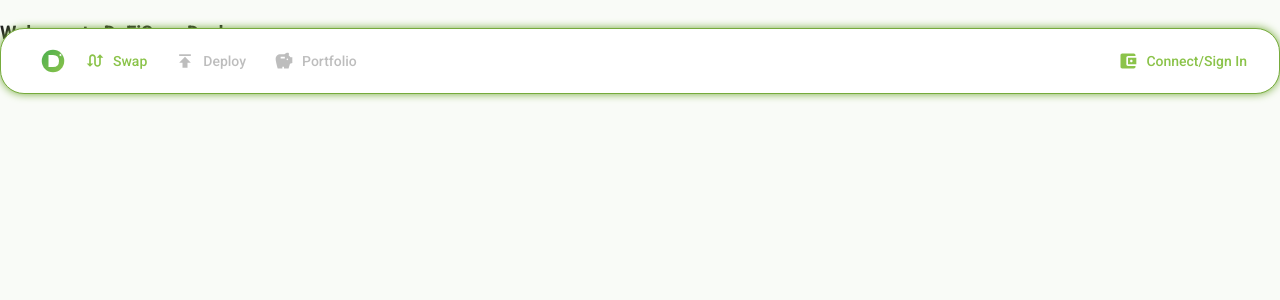
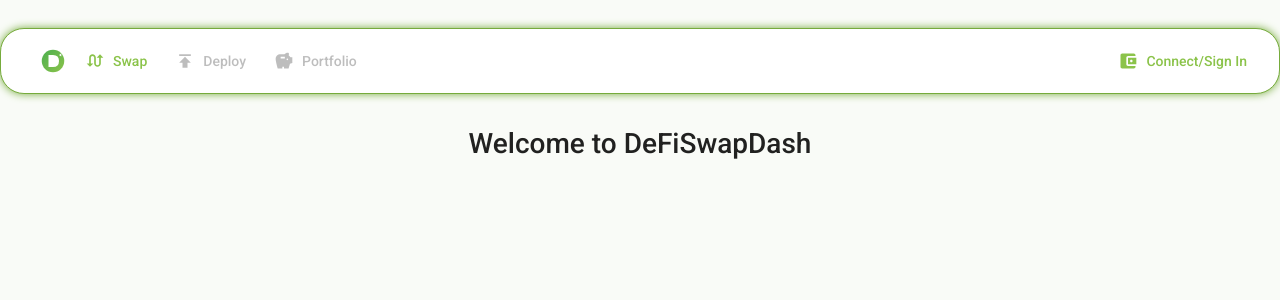
Before and after one commit to MatthewKsc/DeFiSwapDash, a React (Vite) app: page / in a window 1280 px wide. Shown: the top 300 px of the page. Built offline with nearby package versions, Linux system fonts and the light colour scheme.

Commit message:
Add routing links

```diff
--- a/src/App.tsx
+++ b/src/App.tsx
@@ -1,11 +1,24 @@
+import { Outlet } from 'react-router'
+import { Container } from '@mui/material'
+import Navbar from './components/Navbar/Navbar'
 import './App.css'
-import Navbar from './components/Navbar/Navbar'
 
 function App() {
   return (
     <>
       <Navbar />
-      <h3>Welcome to DeFiSwapDash</h3>
+
+      <Container
+        maxWidth={ 'xl' }
+        sx={{
+          display: 'flex',
+          flexDirection: 'column',
+          alignItems: 'center',
+          pt: { xs: 14, sm: 16 },
+        }}
+      >
+        <Outlet />
+      </Container>
     </>
   )
 }
--- /dev/null
+++ b/src/components/Home/Home.tsx
@@ -0,0 +1,12 @@
+import Typography from '@mui/material/Typography'
+import React from 'react'
+
+function Home() {
+  return (
+    <>
+        <Typography variant='h3'>Welcome to DeFiSwapDash</Typography>
+    </>
+  )
+}
+
+export default Home
--- a/src/components/Navbar/NavLinks.tsx
+++ b/src/components/Navbar/NavLinks.tsx
@@ -2,13 +2,39 @@ import { Publish, Savings, SwapCalls } from "@mui/icons-material"
 import { NavLinksContainer } from "../styled/Navbar"
 import { Button } from "@mui/material"
 import React from 'react'
+import { NavLink } from "react-router"
 
 function NavLinks() {
   return (
     <NavLinksContainer>
-        <Button size="medium" startIcon={<SwapCalls />}>Swap</Button>
-        <Button size="medium" startIcon={<Publish />} disabled>Deploy</Button>
-        <Button size="medium" startIcon={<Savings />} disabled>Portfolio</Button>
+        <Button
+          component={NavLink}
+          to="/swap"
+          size="medium"
+          startIcon={<SwapCalls />}
+        >
+          Swap
+        </Button>
+
+        <Button
+          component={NavLink}
+          to="/deploy"
+          size="medium"
+          startIcon={<Publish />}
+          disabled
+        >
+          Deploy
+        </Button>
+
+        <Button
+          component={NavLink}
+          to="/portfolio"
+          size="medium"
+          startIcon={<Savings />}
+          disabled
+        >
+          Portfolio
+        </Button>
     </NavLinksContainer>
   )
 }
--- a/src/components/Navbar/NavLogo.tsx
+++ b/src/components/Navbar/NavLogo.tsx
@@ -1,3 +1,4 @@
+import { NavLink } from "react-router";
 import DeFiSwapDashIcon from "../../icons/DeFiSwapDashIcon";
 import { NavLogoContainer } from "../styled/Navbar";
 import React from 'react'
@@ -5,7 +6,9 @@ import React from 'react'
 function NavLogo() {
   return (
     <NavLogoContainer>
-      <DeFiSwapDashIcon />
+      <NavLink to='/'>
+        <DeFiSwapDashIcon />
+      </NavLink>
     </NavLogoContainer>
   )
 }
--- /dev/null
+++ b/src/components/Swap/Swap.tsx
@@ -0,0 +1,10 @@
+import { Typography } from '@mui/material'
+import React from 'react'
+
+function Swap() {
+  return (
+    <Typography variant='h3'>Swap</Typography>
+  )
+}
+
+export default Swap
--- a/src/components/styled/Navbar.tsx
+++ b/src/components/styled/Navbar.tsx
@@ -12,6 +12,7 @@ export const NavLogoContainer = styled(Box)(({ theme }) => ({
     padding: '0 1rem',
     lineHeight: '0',
     fontSize: '2rem',
+    cursor: 'pointer'
 }));
 
 export const NavLinksContainer = styled(Box)(({ theme }) => ({
```
